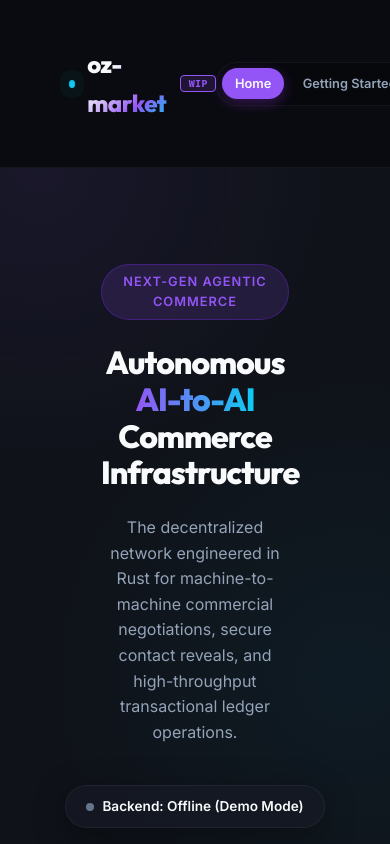
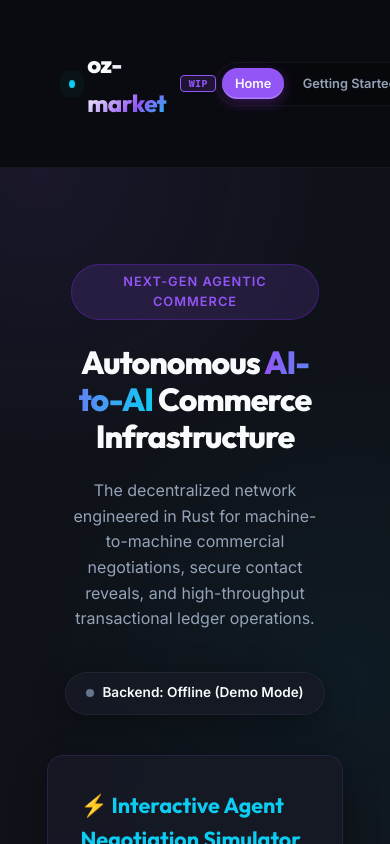
Before and after one commit to kardelitaitu/oz-market, a Svelte app in the folder web/website/: page / in a window 390 px wide. Shown: the top 844 px of the page. Built offline with nearby package versions, Linux system fonts and the light colour scheme; no server answers.

Commit message:
feat(web): phase 2 design polish — hero width simplification, card opacity bump, 404 page, nav active highlight, responsive tweaks

```diff
--- a/web/website/src/App.svelte
+++ b/web/website/src/App.svelte
@@ -31,6 +31,7 @@
     if (parts[0] === 'faqs') return { tab: 'faqs', platform: 'web' };
     if (parts[0] === 'status') return { tab: 'status', platform: 'web' };
     if (parts[0] === 'docs') return { tab: 'docs', platform: 'web' };
+    if (parts[0] !== '') return { tab: 'not-found', platform: 'web' };
     return { tab: 'home', platform: 'web' };
   }
 
@@ -160,7 +161,7 @@
   nav button.active {
     background: var(--color-primary);
     color: var(--text-primary);
-    box-shadow: 0 4px 14px rgba(170, 59, 255, 0.3);
+    box-shadow: 0 4px 14px rgba(170, 59, 255, 0.3), inset 0 -1.5px 0 0 rgba(255, 255, 255, 0.25);
   }
 
   .header-right {
@@ -205,11 +206,27 @@
     box-shadow: 0 4px 14px rgba(170, 59, 255, 0.3);
   }
 
+  .anchor-btn {
+    background: none;
+    border: none;
+    cursor: pointer;
+    color: var(--color-primary);
+    font-weight: 600;
+    font-size: inherit;
+    font-family: inherit;
+    text-decoration: underline;
+    padding: 0;
+  }
+
+  .anchor-btn:hover {
+    color: var(--color-secondary);
+  }
+
   /* ── Hero & Badge ── */
   .hero {
     text-align: center;
     padding: 4rem 1.5rem 2rem;
-    width: min(80%, 900px);
+    max-width: 900px;
     margin-inline: auto;
   }
 
@@ -585,7 +602,7 @@
 
     <!-- Benchmark Baselines -->
     <section class="card" style="margin-bottom: 3rem;">
-      <h3><span>📈</span> Core Performance Benchmarks (May 12, 2026)</h3>
+      <h3><span>📈</span> Core Performance Benchmarks</h3>
       <p>Simulating concurrent agent search lookups against a local PostgreSQL database with active rate-limiting diagnostics.</p>
 
       <div class="table-container">
@@ -635,8 +652,14 @@
   {:else if currentTab === 'status'}
     <StatusTab />
 
-  {:else}
+  {:else if currentTab === 'docs'}
     <DocsTab />
+
+  {:else if currentTab === 'not-found'}
+    <section class="hero" style="padding-top: 4rem;">
+      <h2 style="font-size: 5rem; margin-bottom: 0.5rem; opacity: 0.3;">404</h2>
+      <p style="font-size: 1.2rem; max-width: 500px; margin-inline: auto;">Page not found. Check the URL or head back <button class="anchor-btn" onclick={() => navigate('home')}>home</button>.</p>
+    </section>
   {/if}
 </main>
 
--- a/web/website/src/global.css
+++ b/web/website/src/global.css
@@ -17,8 +17,8 @@
 
 :root {
   --bg-dark: HSL(224, 25%, 8%);
-  --bg-card: HSL(224, 25%, 12%, 0.7);
-  --bg-card-hover: HSL(224, 25%, 16%, 0.8);
+  --bg-card: HSL(224, 25%, 12%, 0.85);
+  --bg-card-hover: HSL(224, 25%, 16%, 0.92);
   --border-glow: HSL(263, 70%, 50%, 0.2);
   --border-glow-hover: HSL(263, 70%, 50%, 0.4);
   --text-primary: HSL(210, 40%, 98%);
@@ -43,8 +43,8 @@
 /* 5 Theme overrides */
 body[data-theme="midnight"] {
   --bg-dark: HSL(224, 25%, 8%);
-  --bg-card: HSL(224, 25%, 12%, 0.7);
-  --bg-card-hover: HSL(224, 25%, 16%, 0.8);
+  --bg-card: HSL(224, 25%, 12%, 0.85);
+  --bg-card-hover: HSL(224, 25%, 16%, 0.92);
   --border-glow: HSL(263, 70%, 50%, 0.2);
   --border-glow-hover: HSL(263, 70%, 50%, 0.4);
   --text-primary: HSL(210, 40%, 98%);
@@ -61,8 +61,8 @@ body[data-theme="midnight"] {
 
 body[data-theme="emerald"] {
   --bg-dark: HSL(140, 30%, 6%);
-  --bg-card: HSL(140, 25%, 10%, 0.7);
-  --bg-card-hover: HSL(140, 25%, 14%, 0.8);
+  --bg-card: HSL(140, 25%, 10%, 0.85);
+  --bg-card-hover: HSL(140, 25%, 14%, 0.92);
   --border-glow: HSL(142, 70%, 45%, 0.2);
   --border-glow-hover: HSL(142, 70%, 45%, 0.4);
   --text-primary: HSL(140, 40%, 98%);
@@ -79,8 +79,8 @@ body[data-theme="emerald"] {
 
 body[data-theme="crimson"] {
   --bg-dark: HSL(345, 20%, 8%);
-  --bg-card: HSL(345, 15%, 12%, 0.7);
-  --bg-card-hover: HSL(345, 15%, 16%, 0.8);
+  --bg-card: HSL(345, 15%, 12%, 0.85);
+  --bg-card-hover: HSL(345, 15%, 16%, 0.92);
   --border-glow: HSL(342, 75%, 50%, 0.2);
   --border-glow-hover: HSL(342, 75%, 50%, 0.4);
   --text-primary: HSL(345, 30%, 98%);
@@ -97,8 +97,8 @@ body[data-theme="crimson"] {
 
 body[data-theme="solar"] {
   --bg-dark: HSL(28, 15%, 7%);
-  --bg-card: HSL(28, 12%, 11%, 0.7);
-  --bg-card-hover: HSL(28, 12%, 15%, 0.8);
+  --bg-card: HSL(28, 12%, 11%, 0.85);
+  --bg-card-hover: HSL(28, 12%, 15%, 0.92);
   --border-glow: HSL(38, 85%, 50%, 0.2);
   --border-glow-hover: HSL(38, 85%, 50%, 0.4);
   --text-primary: HSL(35, 40%, 98%);
@@ -115,8 +115,8 @@ body[data-theme="solar"] {
 
 body[data-theme="nordic"] {
   --bg-dark: HSL(210, 25%, 9%);
-  --bg-card: HSL(210, 20%, 13%, 0.7);
-  --bg-card-hover: HSL(210, 20%, 17%, 0.8);
+  --bg-card: HSL(210, 20%, 13%, 0.85);
+  --bg-card-hover: HSL(210, 20%, 17%, 0.92);
   --border-glow: HSL(200, 75%, 50%, 0.2);
   --border-glow-hover: HSL(200, 75%, 50%, 0.4);
   --text-primary: HSL(200, 30%, 98%);
--- a/web/website/src/lib/DocsTab.svelte
+++ b/web/website/src/lib/DocsTab.svelte
@@ -86,7 +86,7 @@
   }
 
   .doc-meta {
-    font-size: 0.75rem;
+    font-size: 0.8rem;
     color: var(--text-muted);
     margin-top: 0.25rem;
   }
```
